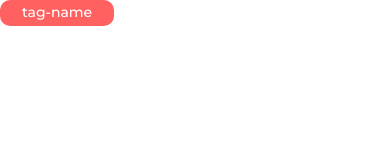
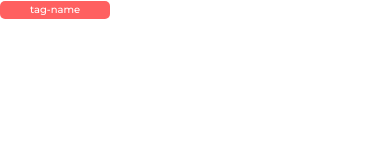
Before and after one commit to flesage-000/OC---Developpez-une-application-Web-avec-React-et-React-Router, a React (Create React App) app in the folder app/: page / in a window 390 px wide. Shown: the top 160 px of the page. Built offline with nearby package versions, Linux system fonts and the light colour scheme.

Commit message:
Add responsive styles to Tags

```diff
--- a/app/src/components/tags/tags.css
+++ b/app/src/components/tags/tags.css
@@ -14,6 +14,11 @@
 
 @media (max-width: 480px) {
   .tag {
+    border-radius: calc(var(--corner-radius-default) / 2);
+    font-size: 10px;
+    line-height: 14.26px;
+
+    padding: 2px 30px;
     min-width: 84px;
   }
 }
```
